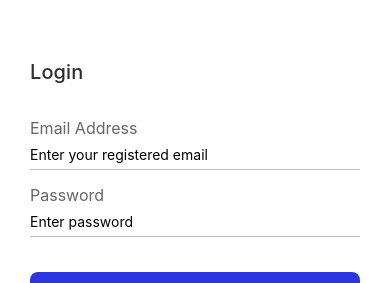
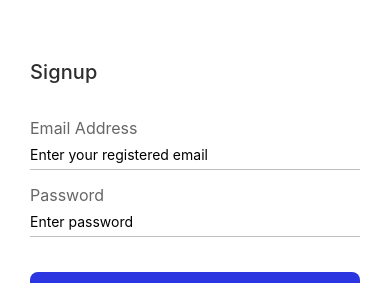
Before and after one commit to TopprCodr/Quiz-App, a React Native app: screen / in a window 390 px wide. Shown: the top 283 px of the page. Built offline with nearby package versions, Linux system fonts and the light colour scheme.

Commit message:
working on signup form

```diff
--- a/App.js
+++ b/App.js
@@ -2,9 +2,10 @@ import { StatusBar } from 'expo-status-bar';
 import React from 'react';
 
 import Login from "./src/Login";
+import SignUp from "./src/SignUp";
 
 export default function App() {
   return (
-    <Login />
+    <SignUp />
   );
 }
--- a/src/SignUp.js
+++ b/src/SignUp.js
@@ -0,0 +1,121 @@
+import React, { useState } from 'react';
+import { StyleSheet, Text, View, TextInput, TouchableOpacity } from 'react-native';
+
+import ORDivider from "./ORDivider";
+import BasicButton from "./BasicButton";
+import GoogleButton from "./GoogleButton";
+import LoginSignUpBtn from "./LoginSignUpBtn";
+
+export default function SignUp() {
+    const [log, setLog] = useState("");
+
+    //function to handle when login btn is clicked on
+    function handleLoginBtnClick() {
+        console.log("login clicked");
+    }
+
+    //function to handle when google login btn is clicked on
+    function handleGoogleLoginBtnClick() {
+        console.log("google login clicked");
+    }
+
+    //function to handle when signup btn is clicked on
+    function handleSignUpBtnClick() {
+        console.log("signup clicked");
+    }
+
+    //component rendering
+    return (
+        <View style={styles.container}>
+            <Text style={styles.title}>Signup</Text>
+
+            <View style={styles.form}>
+                <Text style={styles.label}>Email Address</Text>
+                <TextInput
+                    style={styles.inputField}
+                    keyboardType="email-address"
+                    placeholder="Enter your registered email"
+                />
+
+                <View style={styles.divider}></View>
+
+                <Text style={styles.label}>Password</Text>
+                <TextInput
+                    style={styles.inputField}
+                    secureTextEntry
+                    placeholder="Enter password"
+                />
+            </View>
+
+            <BasicButton
+                text="Login"
+                onPress={handleLoginBtnClick}
+            />
+
+            <Text style={styles.log}>{log}</Text>
+
+            <ORDivider />
+
+            <GoogleButton
+                text="Sign in with google"
+                onPress={handleGoogleLoginBtnClick}
+            />
+
+            <LoginSignUpBtn
+                customStyle={styles.signup}
+                text="Don’t have an account?"
+                btnText="Sign up"
+                onPress={handleSignUpBtnClick}
+            />
+        </View>
+    );
+}
+
+const styles = StyleSheet.create({
+    container: {
+        flex: 1,
+        backgroundColor: '#fff',
+        fontFamily: 'Roboto',
+        fontStyle: 'normal',
+        marginTop: 60,
+        paddingHorizontal: 30,
+    },
+
+    title: {
+        fontWeight: '500',
+        fontSize: 20,
+        letterSpacing: 0.1,
+        color: '#2E2E2E',
+    },
+
+    form: {
+        marginVertical: 35,
+    },
+
+    label: {
+        fontSize: 16,
+        lineHeight: 18,
+        color: '#666666',
+        marginBottom: 3,
+    },
+
+    inputField: {
+        fontSize: 14,
+        borderBottomWidth: 1,
+        borderBottomColor: '#BFBFBF',
+        paddingVertical: 6,
+    },
+
+    divider: {
+        paddingVertical: 8,
+    },
+
+    log: {
+        textAlign: "center",
+        marginVertical: 2,
+    },
+
+    signup: {
+        marginTop: 40,
+    }
+});
```
